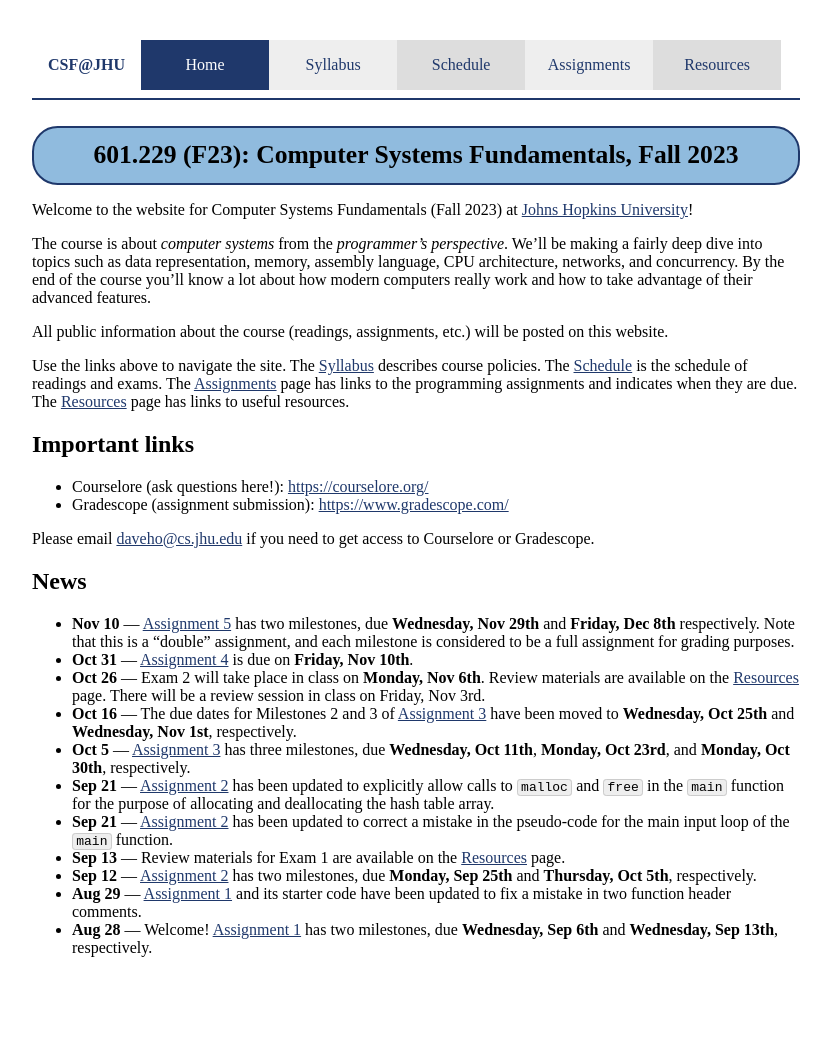
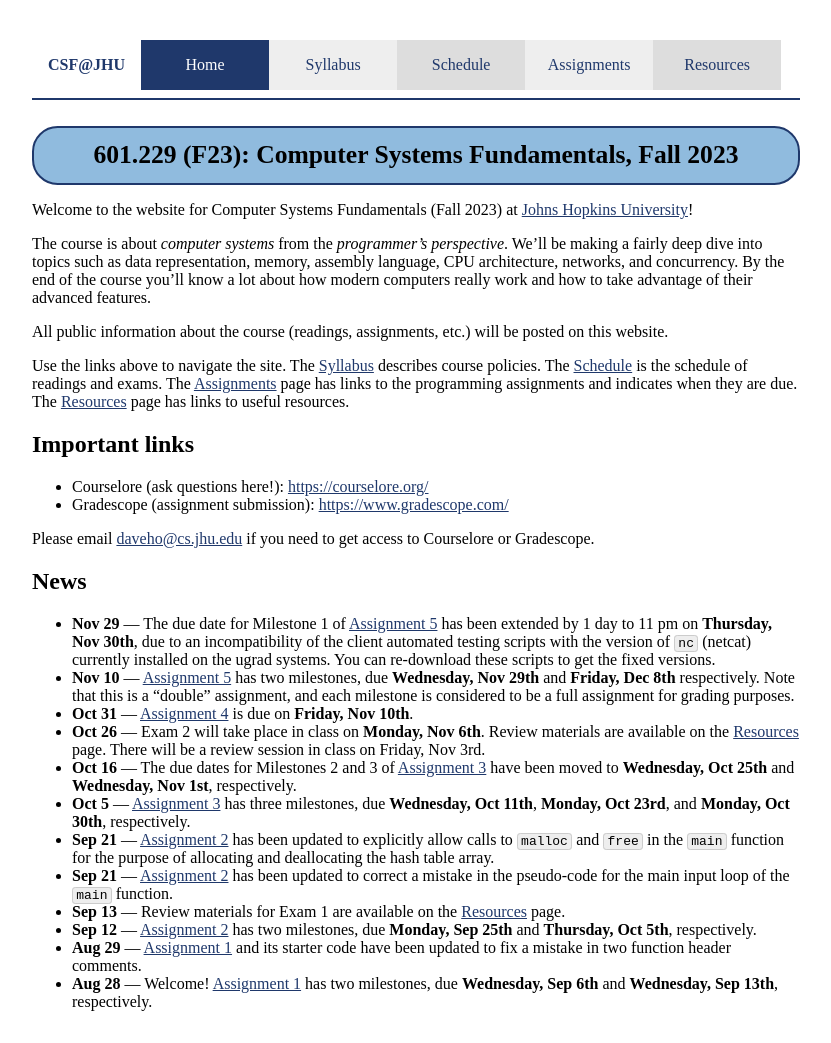
Before and after one commit to jhucsf/fall2023, a Jekyll site: the page built from index.md, in a window 1280 px wide. Shown: the whole page, without its empty margins (224-1055 px from the left). Built offline with Jekyll 4.4.1, drawn with Linux system fonts in a browser that asks for light colours; before the commit the page ends 989 px from its top, so only the background shows below that.

Commit message:
fix client test scripts, extend MS1 due date

```diff
--- a/index.md
+++ b/index.md
@@ -33,6 +33,12 @@ Gradescope.
 
 ## News
 
+* **Nov 29** — The due date for Milestone 1 of [Assignment 5](assign/assign05.html)
+  has been extended by 1 day to 11 pm on **Thursday, Nov 30th**,
+  due to an incompatibility of the client automated testing scripts
+  with the version of `nc` (netcat) currently installed on the ugrad
+  systems. You can re-download these scripts to get the fixed
+  versions.
 * **Nov 10** — [Assignment 5](assign/assign05.html) has two milestones, due
   **Wednesday, Nov 29th** and **Friday, Dec 8th** respectively.
   Note that this is a "double" assignment, and each milestone is
```
Also changed, not shown: assign/assign05.md (+15 -16 lines), assignments.md (+1 -1 lines), 2 other files.
